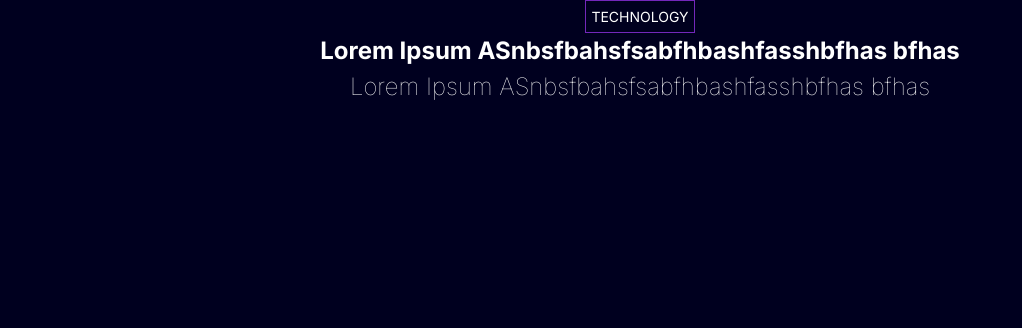
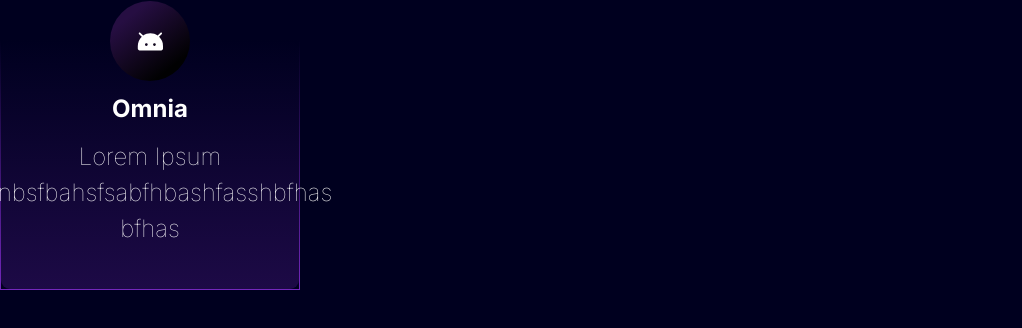
Before and after one commit to Zenith-Inovacoes/zenith_inova_website, a Next.js app: page / in a window 1280 px wide. Shown: the top 328 px of the page, without its empty margins (0-1022 px from the left). Built offline with nearby package versions, Linux system fonts and the light colour scheme.

Commit message:
:sparkles: feat: Add ProductCard

```diff
--- /dev/null
+++ b/src/components/ProductCard/ProductCard.tsx
@@ -0,0 +1,56 @@
+import * as S from "./styles"
+import {
+  ProductCardRootProps,
+  ProductCardIconProps,
+  ProductCardDescriptionProps,
+  ProductCardTitleProps,
+  ProductCardTextProps
+} from "./types"
+
+const ProductCardRoot = function(props: ProductCardRootProps) {
+  return(
+    <S.Wrapper>
+      {props.children}
+    </S.Wrapper>
+  )
+}
+
+const ProductCardIcon = function(props: ProductCardIconProps){
+  return(
+    <S.IconWrapper>
+      {props.children}
+    </S.IconWrapper>
+  )
+}
+
+const ProductCardText = function(props: ProductCardTextProps){
+  return(
+    <S.TextWrapper>
+      {props.children}
+    </S.TextWrapper>
+  )
+}
+
+const ProductCardTitle = function(props: ProductCardTitleProps){
+  return(
+    <>
+      {props.children}
+    </>
+  )
+}
+
+const ProductCardDescription = function(props: ProductCardDescriptionProps){
+  return(
+    <>
+      {props.children}
+    </>
+  )
+}
+
+export const ProductCard = {
+  Root: ProductCardRoot,
+  Icon: ProductCardIcon,
+  Text: ProductCardText,
+  Title: ProductCardTitle,
+  Description: ProductCardDescription
+}
--- /dev/null
+++ b/src/components/ProductCard/styles.ts
@@ -0,0 +1,44 @@
+import styled from "styled-components"
+
+
+export const Wrapper = styled.div`
+  display: flex;
+  flex-direction: column;
+  align-items: center;
+  text-align: center;
+  position: relative;
+  width: 300px;
+  height: 250px;
+  background: linear-gradient(180deg, rgba(115, 39, 187, 0) 0%, rgba(115, 39, 187, 0.25) 100%);
+  border: double 1px transparent;
+  border-radius: 10px;
+  background-origin: border-box;
+  background-clip: content-box, border-box;
+  border-image-source: linear-gradient(180deg, rgba(115, 39, 187, 0) 0%, #7327BB 99.48%);
+  border-image-slice: 1;
+  word-wrap: break-word;
+  transform: translateY(40px);
+`
+
+export const IconWrapper = styled.div`
+  display: flex;
+  align-items: center;
+  justify-content: center;
+  position: absolute;
+  top: 0;
+  left: 50%;
+  transform: translate(-50%, -50%);
+  width: 80px;
+  height: 80px;
+  background: linear-gradient(141.88deg, #260E42 21.36%, #010102 80.2%);
+  border-radius: 50px;
+`
+
+export const TextWrapper = styled.div`
+  display: flex;
+  flex-direction: column;
+  align-items: center;
+  text-align: center;
+  gap: 12px;
+  margin-top: 50px;
+`
--- a/src/pages/index.tsx
+++ b/src/pages/index.tsx
@@ -1,5 +1,9 @@
+import TesteIcon from '@/assets/Icon/TesteIcon.svg'
 import MainSection from '@/components/MainSection'
+import { ProductCard } from '@/components/ProductCard/ProductCard'
+import Typography from '@/components/Typography'
 import Head from 'next/head'
+import Image from 'next/image'
 
 export default function Home() {
   return (
@@ -8,7 +12,24 @@ export default function Home() {
         <title>Zenith Inova</title>
         <meta name="viewport" content="width=device-width, initial-scale=1" />
       </Head>
-      <MainSection />
+      {/* <MainSection /> */}
+      <ProductCard.Root>
+        <ProductCard.Icon>
+          <Image alt="IconTeste" src={TesteIcon} />
+        </ProductCard.Icon>
+        <ProductCard.Text>
+        <ProductCard.Title>
+          <Typography level={4} fontWeight={700} color="white" size="normal">
+            Omnia
+          </Typography>
+        </ProductCard.Title>
+        <ProductCard.Description>
+          <Typography level={4} fontWeight={100} color="white" size="normal">
+            Lorem Ipsum ASnbsfbahsfsabfhbashfasshbfhas bfhas
+          </Typography>
+        </ProductCard.Description>
+        </ProductCard.Text>
+      </ProductCard.Root>
     </>
   )
 }
```
Also changed, not shown: src/assets/Icon/TesteIcon.tsx (added, +8 -0 lines), src/components/ProductCard/types.d.ts (added, +22 -0 lines), src/assets/Icon/TesteIcon.svg (added).
